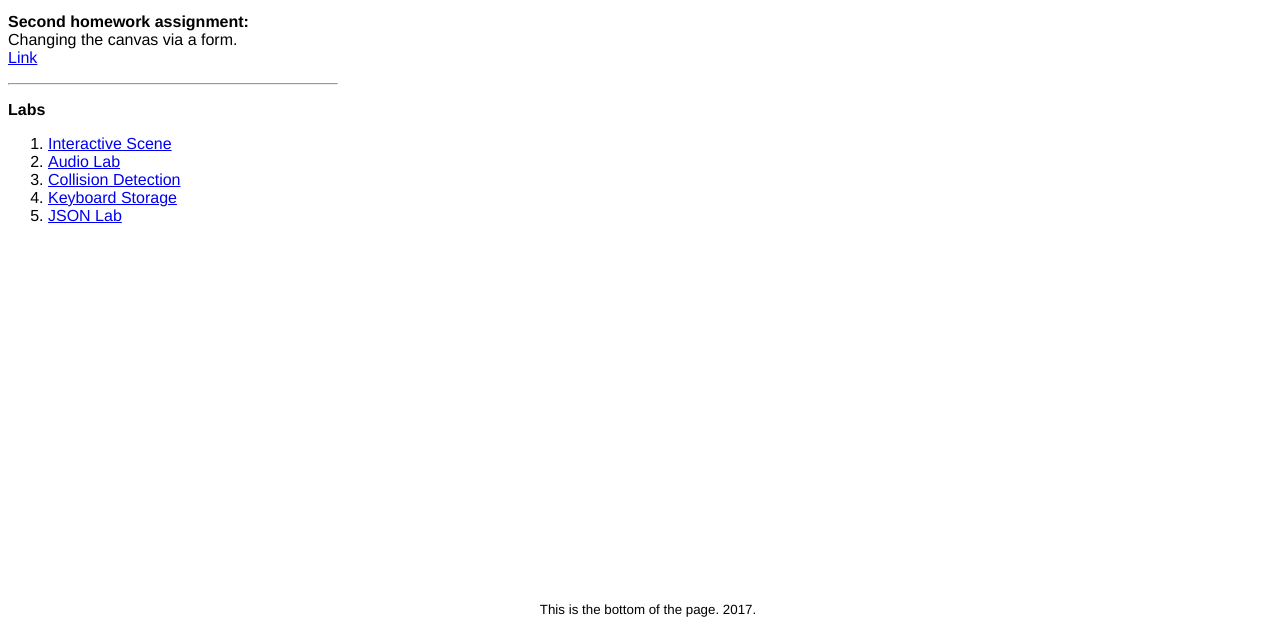
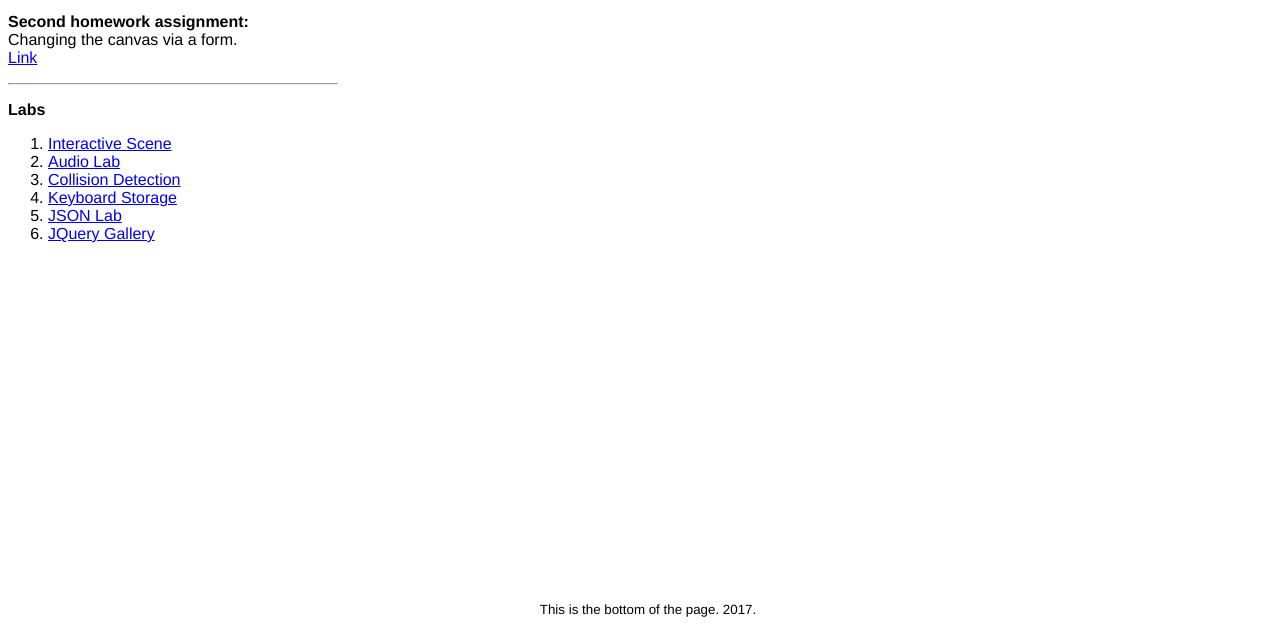
Before and after one commit to Mivalu/CISC3610, a plain HTML site: page index.html in a window 1280 px wide. Shown: the part 173-800 px from the top of the page. Drawn offline with Linux system fonts and the light colour scheme.

Commit message:
Added link to Lab 6

```diff
--- a/index.html
+++ b/index.html
@@ -44,6 +44,7 @@
 					<li><a href="http://michelelugo.com/CISC3610_Lab3">Collision Detection</a></li>
 					<li><a href="http://michelelugo.com/CISC3610_Lab4">Keyboard Storage</a></li>
 					<li><a href="http://michelelugo.com/CISC3610_Lab5">JSON Lab</a></li>
+					<li><a href="http://michelelugo.com/CISC3610_Lab6">JQuery Gallery</a></li>
 				</ol>
 			</p>
 		</div>
```
